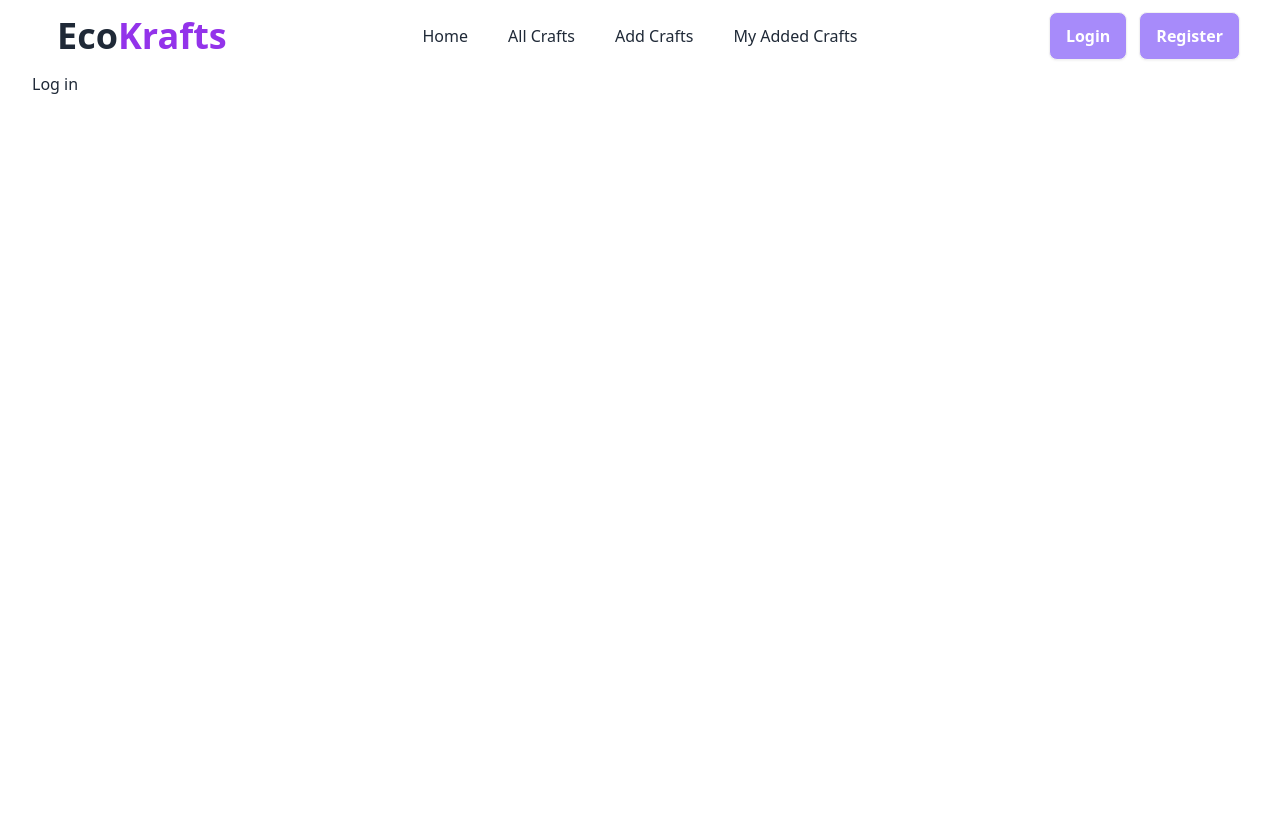
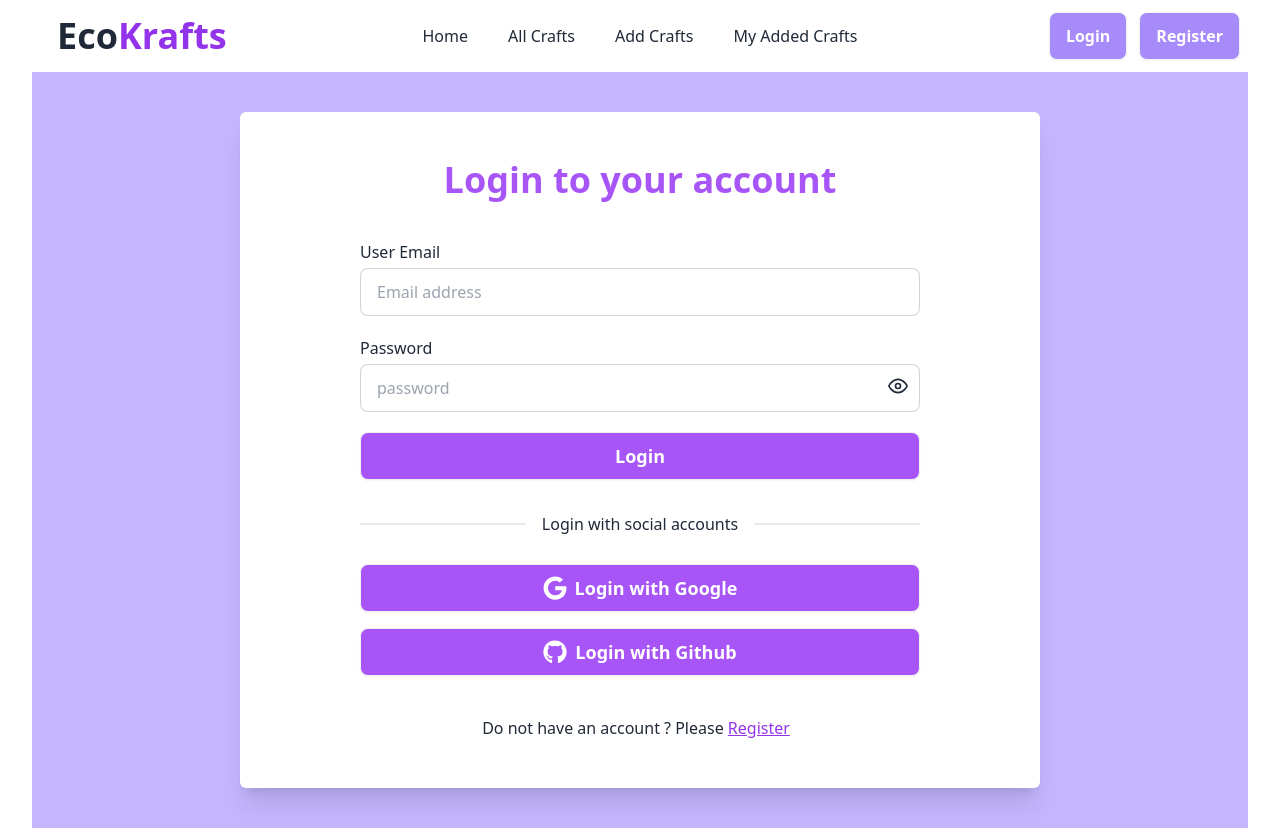
Before and after one commit to tofayeLL/EcoKrafts-client, a React (Vite) app: page /login in a window 1280 px wide. Before the commit the page ends 800 px from the top, so only its background shows below. Built offline with nearby package versions, Linux system fonts and the light colour scheme; no server answers.

Commit message:
finished login section with validation

```diff
--- a/src/pages/Login/Login.jsx
+++ b/src/pages/Login/Login.jsx
@@ -1,8 +1,113 @@
+import { useContext, useState } from "react";
+import { FaGithub, FaGoogle } from "react-icons/fa";
+import { Link} from "react-router-dom";
+import { AUthContext } from "../../providers/AuthProvider";
+import { FiEye, FiEyeOff } from "react-icons/fi";
+import 'react-toastify/dist/ReactToastify.css';
+import { toast } from "react-toastify";
 
 const Login = () => {
+    const [showPass, setShowPass] = useState(false);
+    const { signInUser } = useContext(AUthContext);
+
+
+    const handleLogin = (e) => {
+        e.preventDefault()
+        const form = e.target;
+        const email = form.email.value;
+        const password = form.password.value;
+        console.log(email, password);
+
+        //sign in user
+        signInUser(email, password)
+            .then((result) => {
+                console.log(result.user);
+                e.target.reset();
+                toast.success("Login Successfully");
+            })
+            .catch((error) => {
+                console.log(error.message);
+                toast.error(error.message.replace('auth/', 'userEmail or password-').replace('-credential', ''));
+            })
+
+
+    }
+
+
+
+
+
     return (
         <div>
-            <h1>Log in</h1>
+
+            <div className="flex flex-col  justify-center items-center bg-violet-300 py-4">
+
+
+                <div className="flex flex-col justify-center  lg:w-[100vh] w-[80%]  mx-auto space-y-4 my-6 bg-white shadow-xl lg:px-0 px-5  lg:py-12 py-6 rounded-md" >
+
+
+
+                    <div className=" mx-auto text-purple-500">
+                        <h1 className="lg:text-4xl text-xl font-bold mb-6 ">Login to your account</h1>
+                    </div>
+
+
+                    <form onSubmit={handleLogin} className="lg:w-[70%] w-full mx-auto space-y-5 rounded-lg " >
+
+                        <div>
+                            <p className="mb-1 font-medium">User Email</p>
+                            <input type="email" name="email" placeholder="Email address" className="input input-bordered w-full" required />
+                        </div>
+
+                        <div >
+                            <p className="mb-1 font-medium"> Password</p>
+
+                            <div className="relative">
+                                <input type={showPass ? 'text' : 'password'} name="password" placeholder="password" className="input input-bordered w-full" required />
+
+                                <span onClick={() => setShowPass(!showPass)} className="absolute top-3 right-3">{showPass ? <FiEyeOff className="text-xl" ></FiEyeOff> : <FiEye className="text-xl"></FiEye>}</span>
+
+                            </div>
+                        </div>
+
+
+                        <div>
+                            <button className="btn text-white text-lg w-full bg-purple-500" type="submit">Login</button>
+                        </div>
+
+                        <div className="flex flex-col w-full border-opacity-50 ">
+
+                            <div className="divider">Login with social accounts</div>
+
+                        </div>
+
+
+                    </form>
+
+
+
+                    <div className="lg:w-[70%] w-full mx-auto" >
+                        <Link><button className="btn w-full bg-purple-500 text-white"><FaGoogle className="text-2xl" ></FaGoogle> <span className="text-lg">Login with Google</span></button></Link>
+                    </div>
+
+                    <div className="lg:w-[70%] w-full mx-auto">
+                        <Link><button className="btn w-full bg-purple-500 text-white"><FaGithub className="text-2xl"></FaGithub><span className="text-lg">Login with Github</span></button></Link>
+                    </div>
+
+
+                    <div className="text-center " >
+                        <p className="font-medium mt-6 lg:text-base text-sm mr-2">Do not have an account ?  Please <Link to={'/register'} className="btn-active text-purple-600 btn-link">Register</Link></p>
+                    </div>
+
+
+                </div>
+            </div>
+
+
+
+
+
+
         </div>
     );
 };
--- a/src/pages/Register/Register.jsx
+++ b/src/pages/Register/Register.jsx
@@ -1,4 +1,3 @@
-
 
 import { useContext, useState } from "react";
 import { Link } from "react-router-dom";
@@ -6,7 +5,7 @@
 import { FiEye, FiEyeOff } from "react-icons/fi";
 import 'react-toastify/dist/ReactToastify.css';
 import { toast } from "react-toastify";
-import { Helmet } from "react-helmet";
+
 
 const Register = () => {
     const [showPass, setShowPass] = useState(false);
@@ -24,6 +23,16 @@
 
         // validation for password
         setErrorRegister('');
+
+        if (password.length < 6) {
+
+            return toast.error(" passwords must be 6 characters!");
+        }
+        if (!/^(?=.*[a-z])(?=.*[A-Z]).+$/.test(password)) {
+
+            return toast.error("password must have included small and capital letter!");
+        }
+
 
 
 
@@ -45,23 +54,21 @@
 
     return (
         <div>
-            <Helmet>
-                <title>Register</title>
-            </Helmet>
-
-            <div className="flex flex-col justify-center items-center bg-violet-300 py-4 ">
 
 
-                <div className="flex flex-col justify-center  lg:w-[100vh] mx-auto space-y-3 my-6 bg-white shadow-xl lg:px-0 px-8  lg:py-12 py-6 rounded-md" >
+            <div className="flex flex-col  justify-center items-center bg-violet-300 py-4">
+
+
+                <div className="flex flex-col justify-center lg:w-[100vh] w-[80%] mx-auto space-y-4 my-6 bg-white shadow-xl lg:px-0   px-5  lg:py-12 py-6 rounded-md " >
 
 
 
-                    <div className=" mx-auto text-violet-600 ">
+                    <div className=" mx-auto text-purple-500">
                         <h1 className="lg:text-4xl text-xl font-bold mb-6">Create an account</h1>
                     </div>
 
 
-                    <form onSubmit={handleRegister} className="lg:w-[70%] w-[90vh] mx-auto space-y-5  rounded-lg ">
+                    <form onSubmit={handleRegister} className="lg:w-[70%] w-full mx-auto space-y-5 rounded-lg " >
 
                         <div >
                             <p className="mb-1 font-medium">User Name</p>
@@ -96,7 +103,7 @@
 
 
                         <div>
-                            <button className="btn text-white text-lg w-full bg-violet-500" type="submit">Register</button>
+                            <button className="btn text-white text-lg w-full bg-purple-600" type="submit">Register</button>
                         </div>
 
 
@@ -108,7 +115,7 @@
 
 
                     <div className="text-center ">
-                        <p className="font-medium mt-6 text-sm mr-2">have an account ?   Please  <Link to={'/login'} className="btn-active text-violet-800 btn-link">Login</Link></p>
+                        <p className="font-medium mt-6  lg:text-base text-sm mr-2">have an account ?   Please  <Link to={'/login'} className="btn-active text-violet-800 btn-link">Login</Link></p>
                     </div>
 
 
--- a/src/providers/AuthProvider.jsx
+++ b/src/providers/AuthProvider.jsx
@@ -1,6 +1,6 @@
 import { createContext } from "react";
 import PropTypes from 'prop-types';
-import { createUserWithEmailAndPassword } from "firebase/auth";
+import { createUserWithEmailAndPassword, signInWithEmailAndPassword } from "firebase/auth";
 import { auth } from "../firebase/Firebase.config";
 
 export const AUthContext = createContext(null);
@@ -10,8 +10,13 @@
         return createUserWithEmailAndPassword(auth, email, password);
     }
 
+    const signInUser = (email, password) => {
+        return signInWithEmailAndPassword(auth, email, password);
+    }
+
     const userInfo = {
-        createUser
+        createUser,
+        signInUser
 
     }
     return (
```
